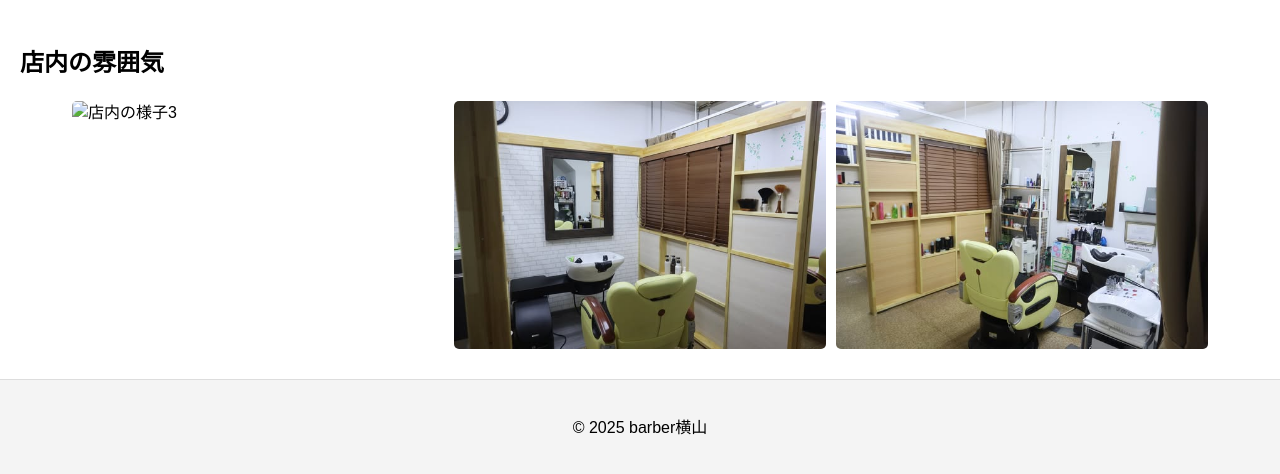
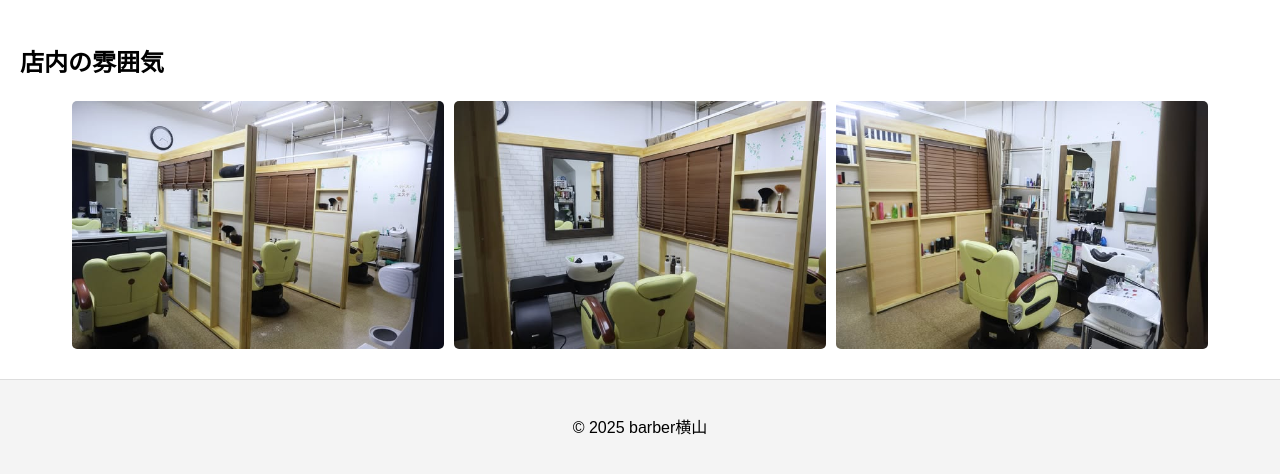
Before and after one commit to hyt5yk/barber-site, a plain HTML site: page index.html in a window 1280 px wide. Shown: the part 1549-2023 px from the top of the page. Drawn offline with Linux system fonts and the light colour scheme.

Commit message:
Add files via upload

```diff
--- a/index.html
+++ b/index.html
@@ -144,7 +144,7 @@
     <section id="gallery">
       <h2>店内の雰囲気</h2>
       <div class="gallery">
-        <img src="cut_sheet_all" alt="店内の様子3">
+        <img src="cut_sheet_all.jpg" alt="店内の様子3">
         <img src="cut_sheet_1.jpg" alt="店内の様子1">
         <img src="cut_sheet_2.jpg" alt="店内の様子2">
       </div>
```
